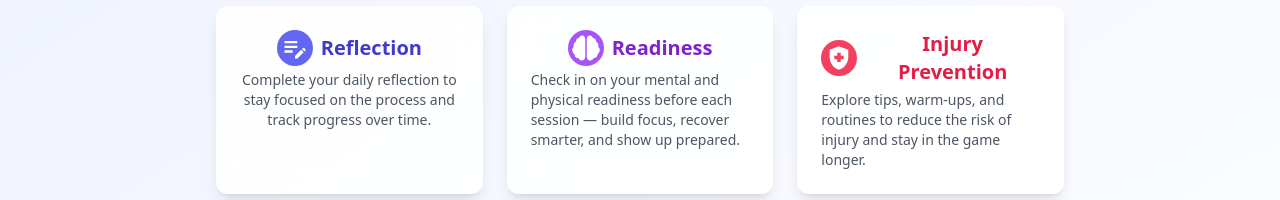
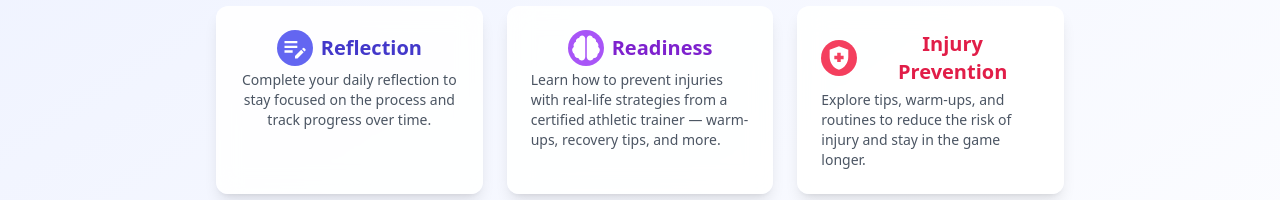
Before and after one commit to anggithub2023/Process_Reflection_Scaffolding, a React (Create React App) app: page / in a window 1280 px wide. Shown: the part 194-394 px from the top of the page. Built offline with nearby package versions, Linux system fonts and the light colour scheme.

Commit message:
changed button description for Injury

```diff
--- a/src/pages/HomePage.js
+++ b/src/pages/HomePage.js
@@ -34,7 +34,9 @@ function HomePage() {
                     <h2 className="flex items-center justify-center gap-2 text-xl font-semibold text-purple-700 mb-1">
                         <FaBrain className="text-white bg-purple-500 rounded-full p-1 text-3xl sm:text-4xl transition-transform duration-200 group-hover:scale-110" /> Readiness
                     </h2>
-                    <p className="text-gray-600 dark:text-gray-300 text-sm">Check in on your mental and physical readiness before each session — build focus, recover smarter, and show up prepared.</p>
+                    <p className="text-gray-600 dark:text-gray-300 text-sm">
+                        Learn how to prevent injuries with real-life strategies from a certified athletic trainer — warm-ups, recovery tips, and more.
+                    </p>
                 </div>
                 <div onClick={() => navigate('/injury')} className="cursor-pointer bg-white dark:bg-gray-800 bg-opacity-90 backdrop-blur-md p-6 rounded-xl shadow-lg hover:shadow-rose-300 hover:scale-105 transform transition duration-300">
                     <h2 className="text-xl font-semibold text-center text-rose-600 mb-1">
```
